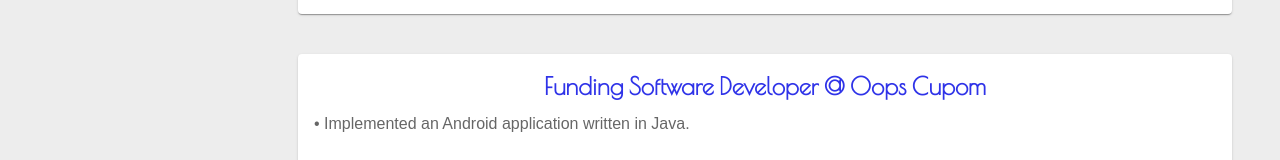
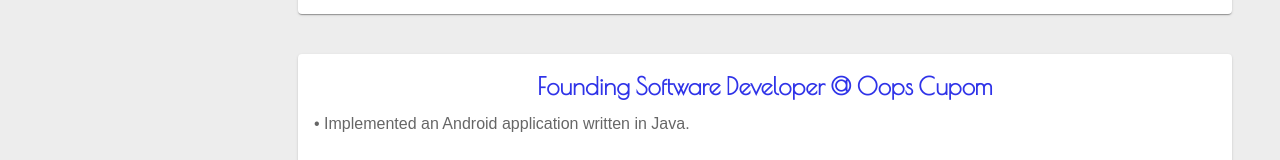
Before and after one commit to felipe31/felipesoar.es, a Next.js app: page /about-me in a window 1280 px wide. Shown: the part 898-1058 px from the top of the page. Built offline with nearby package versions, Linux system fonts and the light colour scheme.

Commit message:
Fix position title typo

```diff
--- a/src/pages/about-me.tsx
+++ b/src/pages/about-me.tsx
@@ -41,7 +41,7 @@
 
   list.push({
     img: "",
-    title: "Funding Software Developer @ Oops Cupom",
+    title: "Founding Software Developer @ Oops Cupom",
     description: `• Implemented an Android application written in Java.
 
 • Developed a landing page using PHP connected to DynamoDB.
```
